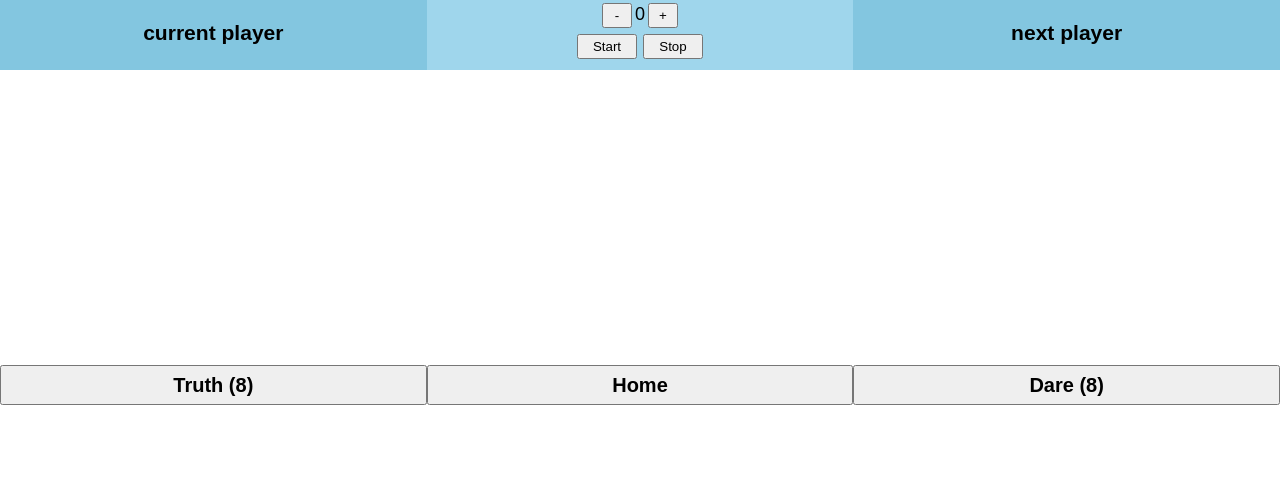
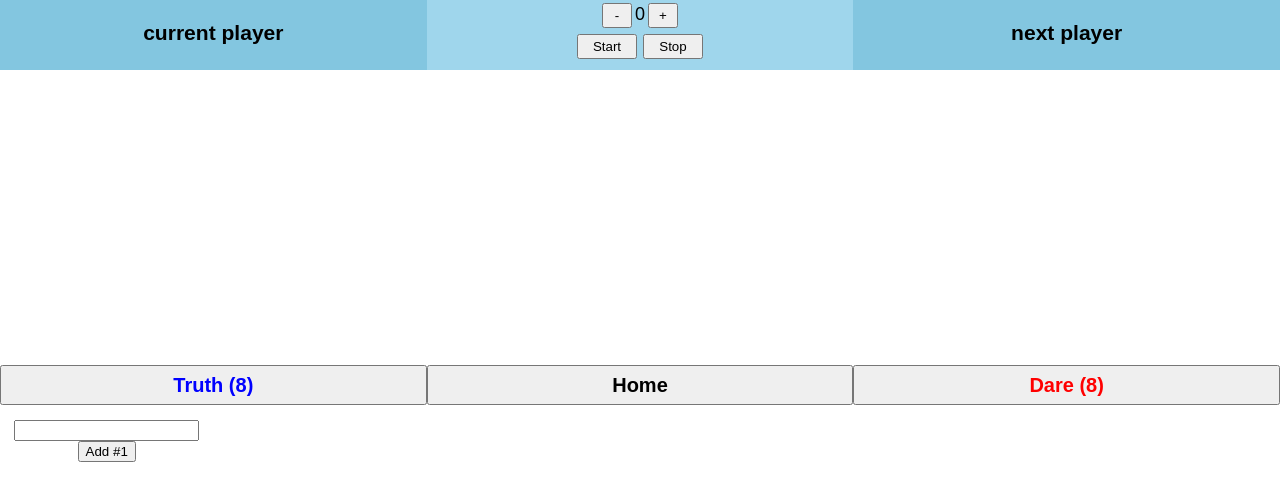
Before and after one commit to panoscool/truth-or-dare, a React (Create React App) app: page / in a window 1280 px wide. Shown: the top 500 px of the page. Built offline with nearby package versions, Linux system fonts and the light colour scheme.

Commit message:
Adding players

```diff
--- a/src/App.css
+++ b/src/App.css
@@ -51,6 +51,7 @@
   grid-area: b;
   font-size: 20px;
   font-weight: bold;
+  color: blue;
   font-family: fantasy;
   cursor: pointer;
   height: 40px;
@@ -60,6 +61,7 @@
   grid-area: d;
   font-size: 20px;
   font-weight: bold;
+  color: red;
   font-family: fantasy;
   cursor: pointer;
   height: 40px;
--- a/src/App.js
+++ b/src/App.js
@@ -3,12 +3,14 @@ import { truth, dare } from './components/questions';
 import './App.css';
 import CountdownTimer from './components/countdown';
 import ShowQuest from './components/show-quest';
+import Players from './components/players';
 
 class App extends Component {
   constructor() {
     super();
     this.state = {
       currQuest: null,
+      currTitle: null,
     }
   }
 
@@ -16,7 +18,8 @@ class App extends Component {
     // let remTQuest = truth.filter(t => !t.hasAppeard)
     let randomNum = Math.floor(Math.random() * truth.length)
     this.setState({
-      currQuest: truth[randomNum]
+      currQuest: truth[randomNum],
+      currTitle: "Truth"
     })
     truth.splice(randomNum, 1)
     // truth[randomNum].hasAppeard = true
@@ -26,7 +29,8 @@ class App extends Component {
    // let remDQuest = dare.filter(d => !d.hasAppeard)
     let randomNum = Math.floor(Math.random() * dare.length)
     this.setState({
-      currQuest: dare[randomNum]
+      currQuest: dare[randomNum],
+      currTitle: "Dare"
     })
     dare.splice(randomNum, 1)
     // dare[randomNum].hasAppeard = true
@@ -42,20 +46,22 @@ class App extends Component {
         </div>
 
         <div className="current-player">
-              <h3>current player</h3>
-          </div>
+           <h3>current player</h3>
+        </div>
 
-          <div className="next-player">
-            <h3>next player</h3>
-          </div>
+        <div className="next-player">
+          <h3>next player</h3>
+        </div>
 
         <div className="questions">
-           <ShowQuest currQuest={this.state.currQuest}/>
+           <ShowQuest currQuest={this.state.currQuest} currTitle={this.state.currTitle} />
         </div>
 
         <button className="btn-truth" onClick={this.handleRandomTruth}>Truth ({truth.length})</button>
         <button className="btn-dare" onClick={this.handleRandomDare}>Dare ({dare.length})</button>
         <button className="btn-home" >Home</button>
+
+        <Players />
       </div>
     );
   }
--- /dev/null
+++ b/src/components/players-list.js
@@ -0,0 +1,11 @@
+import React from 'react';
+
+const PlayerList = (props) => {
+    return (
+        <div className="note">
+            <li>{props.playerName} <button onClick={props.deletePlayer}>X</button></li>
+        </div>
+    );
+}
+
+export default PlayerList;
--- /dev/null
+++ b/src/components/players.js
@@ -0,0 +1,51 @@
+import React, { Component } from 'react';
+import PlayersList from './players-list';
+
+class Players extends Component {
+    constructor() {
+        super();
+        this.state = {
+          name: '',
+          players: []
+        }
+      }
+
+    handleChange = (e) => {
+        this.setState({ name: e.target.value })
+    }
+
+    handleSubmit = (e) => {
+        e.preventDefault();
+        let newPlayer = this.state.players
+        newPlayer.push(this.state.name)
+        this.setState({
+            name: ''
+        })
+    }
+
+    deletePlayer(index) {
+        let newPlayer = this.state.players
+        newPlayer.splice(index, 1)
+        this.setState({players: newPlayer})
+    }
+
+    render() {
+        let players = this.state.players.map((playerName, index) => {
+            return <PlayersList key={index} playerName={playerName} deletePlayer={() => this.deletePlayer(index)}
+            /> });
+        return(
+            <div className="players">
+            {players}
+                <form onSubmit={this.handleSubmit}>
+                    <input
+                        onChange={this.handleChange}
+                        value={this.state.value}
+                    />
+                    <button>Add #{this.state.players.length +1}</button>
+                </form>
+            </div>
+        );
+    }
+}
+
+export default Players;
--- a/src/components/show-quest.js
+++ b/src/components/show-quest.js
@@ -4,6 +4,8 @@ const ShowQuest = (props) => {
   // {props.currQuest ? <div>{props.currQuest.question}</div> : ''}
     return (
     <div className="show-quest">
+        {props.currTitle}
+        <p />
         {props.currQuest}
     </div>
     );
```
Also changed, not shown: src/components/home.js (deleted, +0 -13 lines).
